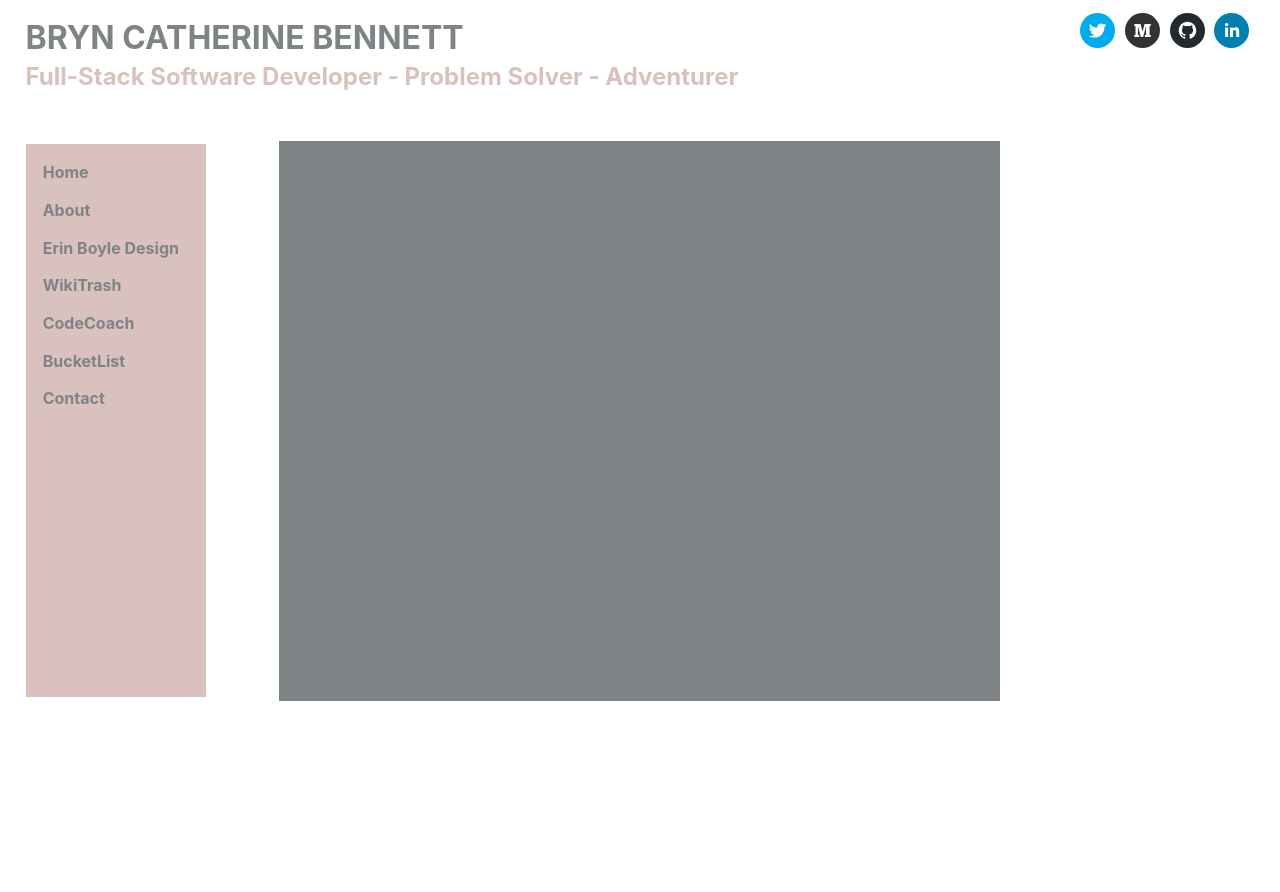
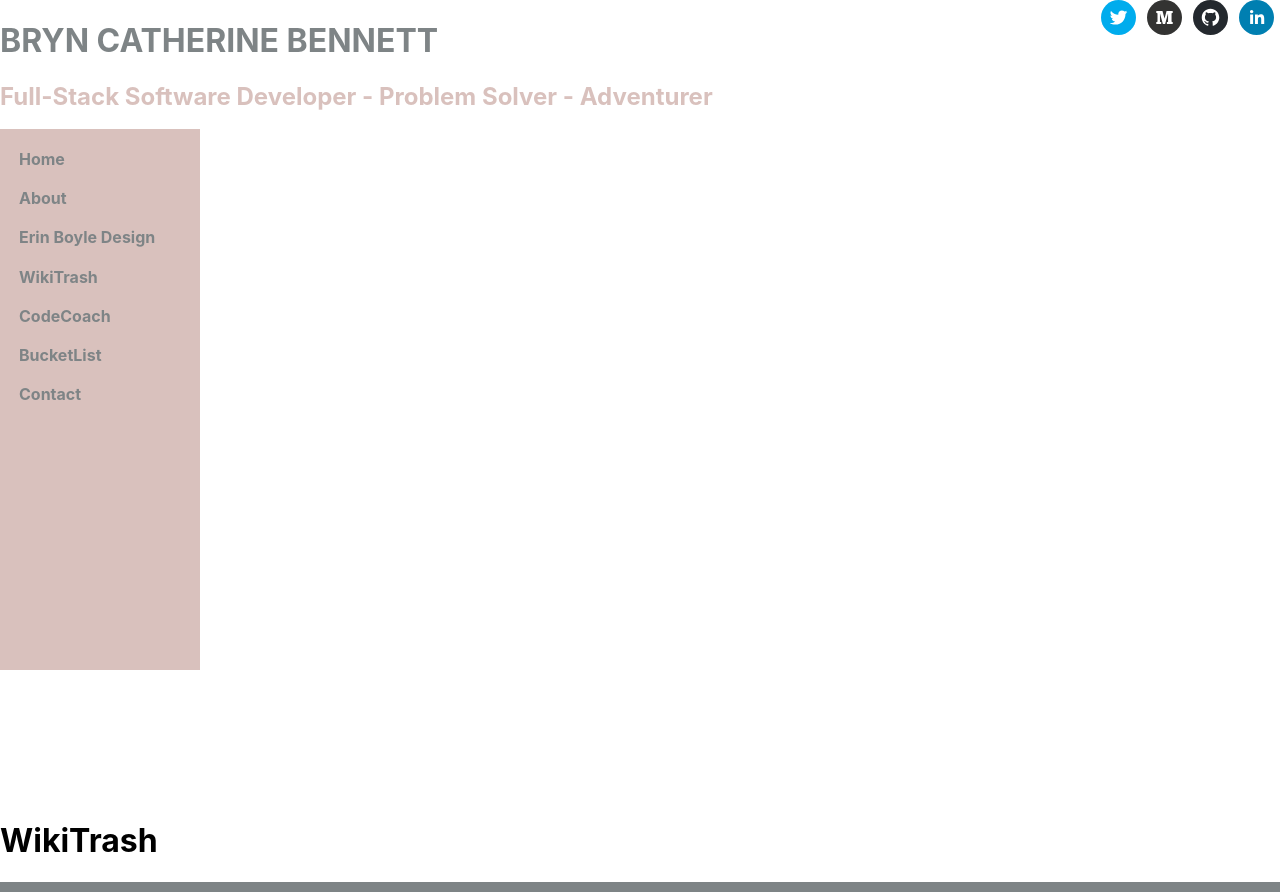
Before and after one commit to bbennett7/portfolio, a React (Create React App) app: page /WikiTrash in a window 1280 px wide. Before the commit the page ends 826 px from the top, so only its background shows below. Built offline with nearby package versions, Linux system fonts and the light colour scheme.

Commit message:
Working on grid layout

```diff
--- a/package.json
+++ b/package.json
@@ -9,7 +9,8 @@
     "mdbreact": "^4.19.2",
     "react": "^16.9.0",
     "react-dom": "^16.9.0",
-    "react-scripts": "3.1.1"
+    "react-scripts": "3.1.1",
+    "react-youtube": "^7.9.0"
   },
   "scripts": {
     "start": "react-scripts start",
--- a/src/App.css
+++ b/src/App.css
@@ -14,33 +14,30 @@ body {
 
 #root {
   height: 100vh;
-  padding: 1% 2%;
-}
-
-.App {
-  height: 100%;
   display: grid;
   grid-template: 14% 70% 10%  / 1fr;
   grid-gap: 2%;
 }
 
-.App-header {
-  grid-area: 1 / 1 / 2 / 2;
+.App {
+  grid-area: 1 / 1 / 4 / 2;
   display: grid;
-  grid-template: 1fr / 1fr 3fr 1fr;
+  grid-template: 14% 70% 10%  / 200px 4fr 1fr;
+  grid-gap: 2%;
+}
+
+.Header {
+  grid-area: 1 / 1 / 1 / 4;
+  display: grid;
 }
 
 #Header {
   color: var(--green);
+
 }
 
 #Sub-header {
   color: var(--pink);
-}
-
-
-.App-header h1, .App-header h2 {
-  margin: .5% 0;
 }
 
 .Title {
@@ -63,15 +60,8 @@ body {
   background-color: white;
 }
 
-.Main {
+.Menu {
   grid-area: 2 / 1 / 2 / 2;
-  display: grid;
-  grid-template: 1fr / 180px 4fr 1fr;
-  grid-gap: 6%;
-}
-
-.Menu {
-  grid-area: 1 / 1 / 1 / 2;
   background-color: var(--pink);
   vertical-align: auto;
   margin: 2% 0%;
@@ -88,13 +78,20 @@ body {
 }
 
 a:hover {
-  color: var(--pink);
+  color: white;
   text-decoration: underline;
   text-decoration-color: var(--green);
   background-color: var(--green);
 }
 
 .Main-content {
-  grid-area: 1 / 2 / 1 / 3;
-  background-color: rgb(126, 132, 134);
+  grid-area: 2 / 2 / 2 / 3;
+  border: solid 5px rgb(126, 132, 134);
 }
+
+
+
+.Wiki-Trash {
+  display: grid !important;
+  grid-area: 2 / 2 / 2 / 3;
+}
--- a/src/App.js
+++ b/src/App.js
@@ -1,14 +1,14 @@
 import React from 'react';
 import './App.css';
 import Header from './components/Header.js';
-import Main from './containers/Main.js'
+import Menu from './components/Menu.js'
 
 
 function App() {
   return (
     <div className="App">
       <Header />
-      <Main />
+      <Menu />
 
     </div>
   );
--- a/src/components/Header.js
+++ b/src/components/Header.js
@@ -4,7 +4,7 @@ import { SocialIcon } from 'react-social-icons';
 export default class Header extends Component {
     render() {
         return(
-            <div className="App-header">
+            <div className="Header">
                 <div className="Title">
                     <h1 id="Header">BRYN CATHERINE BENNETT</h1>
                     <h2 id="Sub-header">Full-Stack Software Developer - Problem Solver - Adventurer</h2>
--- a/src/components/WikiTrash.js
+++ b/src/components/WikiTrash.js
@@ -1,9 +1,14 @@
 import React, { Component } from 'react';
+import MainContent from '../components/MainContent.js'
+import YouTube from 'react-youtube';
 
 export default class WikiTrash extends Component {
     render() {
         return(
-            <div className="Wiki-Trash">
+            <div className="Wiki-trash">
+                <h1>WikiTrash</h1>
+                <MainContent />
+                <YouTube videoId="jskcDg8LbUo"/>
             </div>
         )
     }
--- a/src/containers/Main.js
+++ b/src/containers/Main.js
@@ -1,13 +1,10 @@
 import React, { Component } from 'react';
-import Menu from '../components/Menu.js'
-import MainContent from '../components/MainContent.js'
+
 
 export default class Main extends Component {
     render() {
         return(
             <div className="Main">
-                <Menu />
-                <MainContent />
             </div>
         )
     }
```
Also changed, not shown: 1 other file (tests, documents, lock files or other folders).
